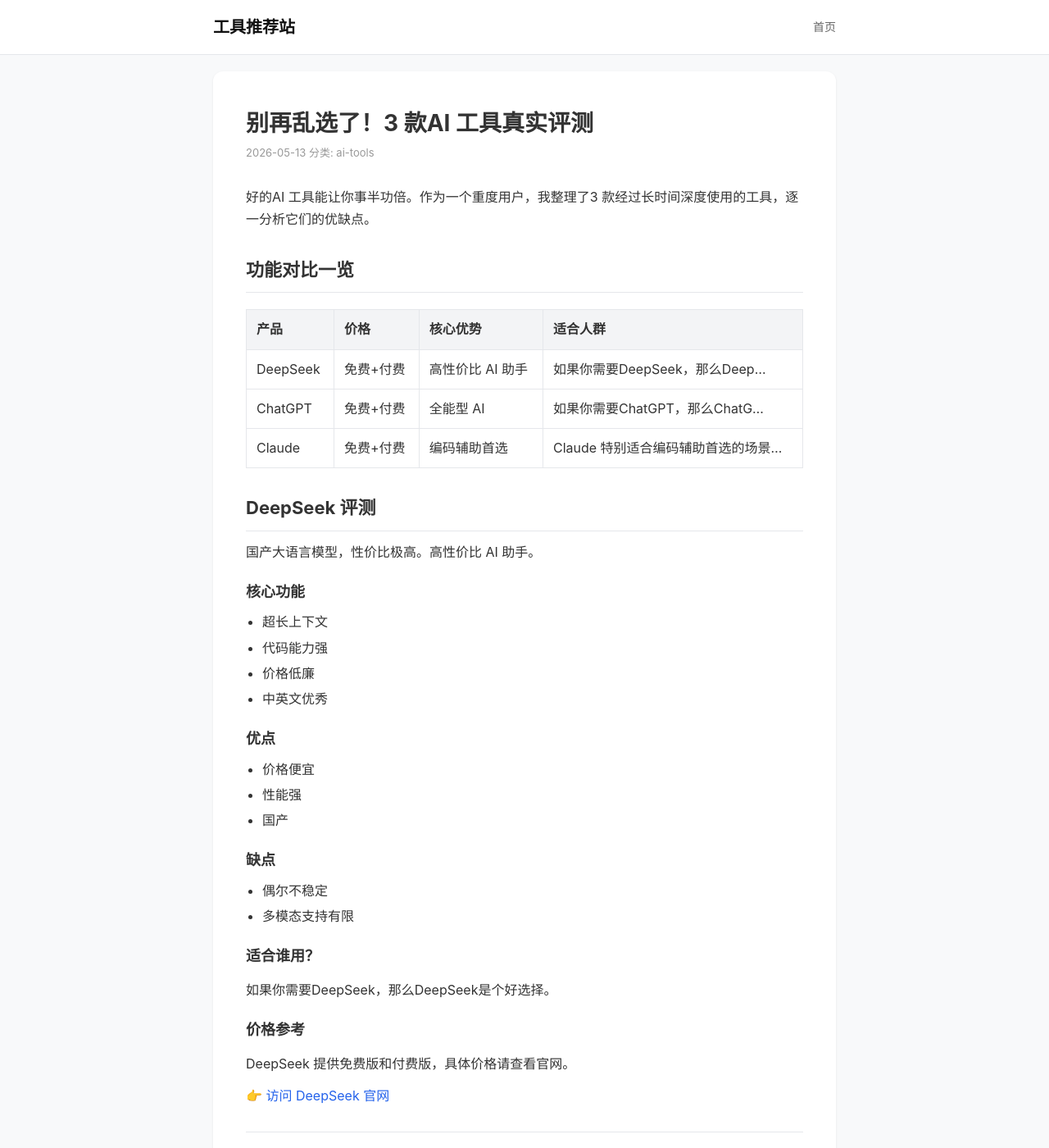
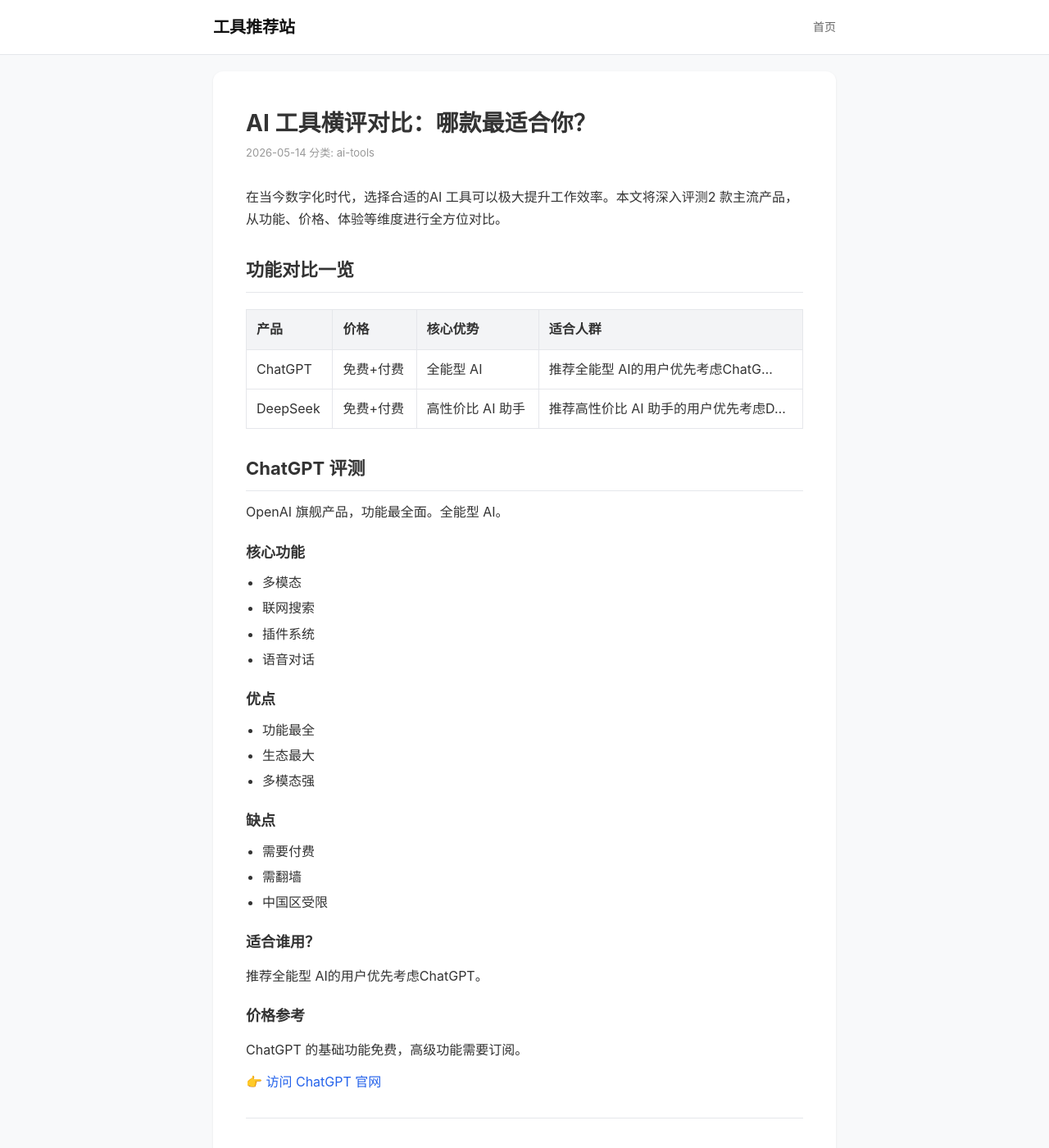
Before and after one commit to fangke192/affiliate-site, a Jekyll site: the page built from _posts/2026-05-14-ai-tools-review.md, in a window 1280 px wide and 1400 px high. Shown: the whole window at 82% size. Built offline with Jekyll 4.4.1, drawn with Linux system fonts in a browser that asks for light colours; some of the changed text lies outside the part shown.

```diff
--- a/_posts/2026-05-14-ai-tools-review.md
+++ b/_posts/2026-05-14-ai-tools-review.md
@@ -1,56 +1,21 @@
 ---
 layout: post
-title: "别再乱选了！3 款AI 工具真实评测"
-date: 2026-05-14 02:41:32 +0800
+title: "AI 工具横评对比：哪款最适合你？"
+date: 2026-05-14 02:58:58 +0800
 categories: [ai-tools]
-excerpt: "好的AI 工具能让你事半功倍。作为一个重度用户，我整理了3 款经过长时间深度使用的工具，逐一分析它们的优缺点。..."
+excerpt: "在当今数字化时代，选择合适的AI 工具可以极大提升工作效率。本文将深入评测2 款主流产品，从功能、价格、体验等维度进行全方位对比。..."
 ---
 
-好的AI 工具能让你事半功倍。作为一个重度用户，我整理了3 款经过长时间深度使用的工具，逐一分析它们的优缺点。
+在当今数字化时代，选择合适的AI 工具可以极大提升工作效率。本文将深入评测2 款主流产品，从功能、价格、体验等维度进行全方位对比。
 
 
 ## 功能对比一览
 
 | 产品 | 价格 | 核心优势 | 适合人群 |
 |------|------|---------|---------|
-| DeepSeek | 免费+付费 | 高性价比 AI 助手 | 如果你需要DeepSeek，那么Deep...
-| ChatGPT | 免费+付费 | 全能型 AI | 如果你需要ChatGPT，那么ChatG...
-| Claude | 免费+付费 | 编码辅助首选 | Claude 特别适合编码辅助首选的场景...
+| ChatGPT | 免费+付费 | 全能型 AI | 推荐全能型 AI的用户优先考虑ChatG...
+| DeepSeek | 免费+付费 | 高性价比 AI 助手 | 推荐高性价比 AI 助手的用户优先考虑D...
 
-
-## DeepSeek 评测
-
-国产大语言模型，性价比极高。高性价比 AI 助手。
-
-### 核心功能
-
-- 超长上下文
-- 代码能力强
-- 价格低廉
-- 中英文优秀
-
-### 优点
-
-- 价格便宜
-- 性能强
-- 国产
-
-### 缺点
-
-- 偶尔不稳定
-- 多模态支持有限
-
-### 适合谁用？
-
-如果你需要DeepSeek，那么DeepSeek是个好选择。
-
-### 价格参考
-
-DeepSeek 提供免费版和付费版，具体价格请查看官网。
-
-[👉 访问 DeepSeek 官网](https://www.google.com/search?q=deepseek)
-
----
 
 ## ChatGPT 评测
 
@@ -77,52 +42,65 @@ OpenAI 旗舰产品，功能最全面。全能型 AI。
 
 ### 适合谁用？
 
-如果你需要ChatGPT，那么ChatGPT是个好选择。
+推荐全能型 AI的用户优先考虑ChatGPT。
 
 ### 价格参考
 
-ChatGPT 提供免费版和付费版，具体价格请查看官网。
+ChatGPT 的基础功能免费，高级功能需要订阅。
+
+
 
 [👉 访问 ChatGPT 官网](https://www.google.com/search?q=chatgpt)
 
 ---
 
-## Claude 评测
+## DeepSeek 评测
 
-Anthropic 出品，以安全性和创造力著称。编码辅助首选。
+国产大语言模型，性价比极高。高性价比 AI 助手。
 
 ### 核心功能
 
 - 超长上下文
 - 代码能力强
-- 安全对齐
-- 多语言支持
+- 价格低廉
+- 中英文优秀
 
 ### 优点
 
-- 代码能力顶级
-- 长上下文
-- 安全性好
+- 价格便宜
+- 性能强
+- 国产
 
 ### 缺点
 
-- 需要翻墙
-- 价格偏高
+- 偶尔不稳定
+- 多模态支持有限
 
 ### 适合谁用？
 
-Claude 特别适合编码辅助首选的场景。
+推荐高性价比 AI 助手的用户优先考虑DeepSeek。
 
 ### 价格参考
 
-Claude 的基础功能免费，高级功能需要订阅。
-
-[👉 访问 Claude 官网](https://www.google.com/search?q=claude)
+DeepSeek 的基础功能免费，高级功能需要订阅。
 
 
-以上就是本次AI 工具的全部评测内容。选择工具最重要的是符合自己的实际需求，没有最好的，只有最适合的。希望这篇文章能帮到你。
+
+[👉 访问 DeepSeek 官网](https://www.google.com/search?q=deepseek)
+
+
+工具只是手段，效率才是目的。选一个顺手的AI 工具就开始行动吧！如果你有其他推荐，欢迎在评论区分享。
 
 
 ---
 
+## 💰 省钱推荐
+
+如果你需要云存储空间，推荐使用 **百度网盘**（国内访问快，2TB 免费空间）。
+通过下方链接注册，你还能获得额外福利👇
+
+[👉 免费领取百度网盘福利](https://pan.baidu.com/)
+
+---
+
 *本文发布于 2026-05-14，内容仅为个人体验，仅供参考。部分链接可能包含推广链接，但不影响你的购买价格。*
```
Also changed, not shown: config/affiliate_links.json (added, +49 -0 lines), scripts/generate_posts.py (+42 -1 lines).
